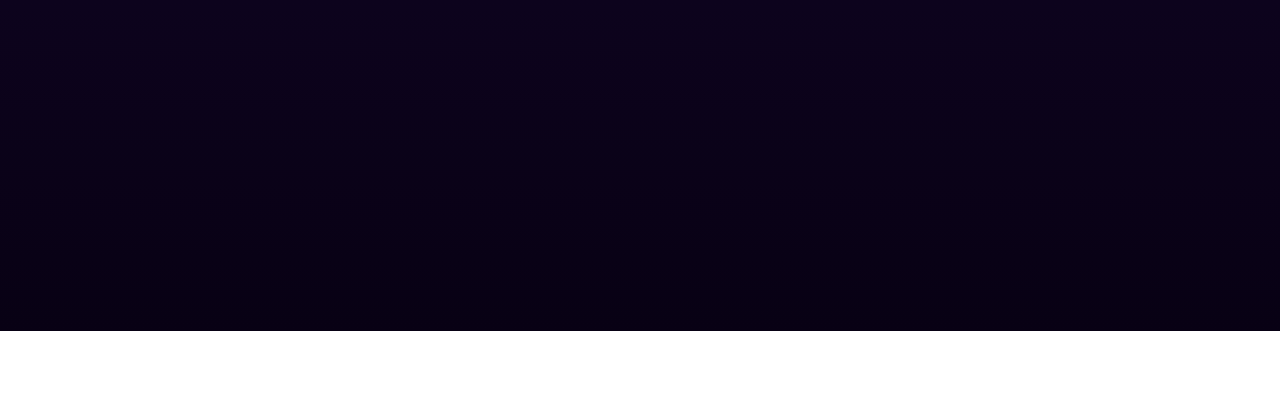
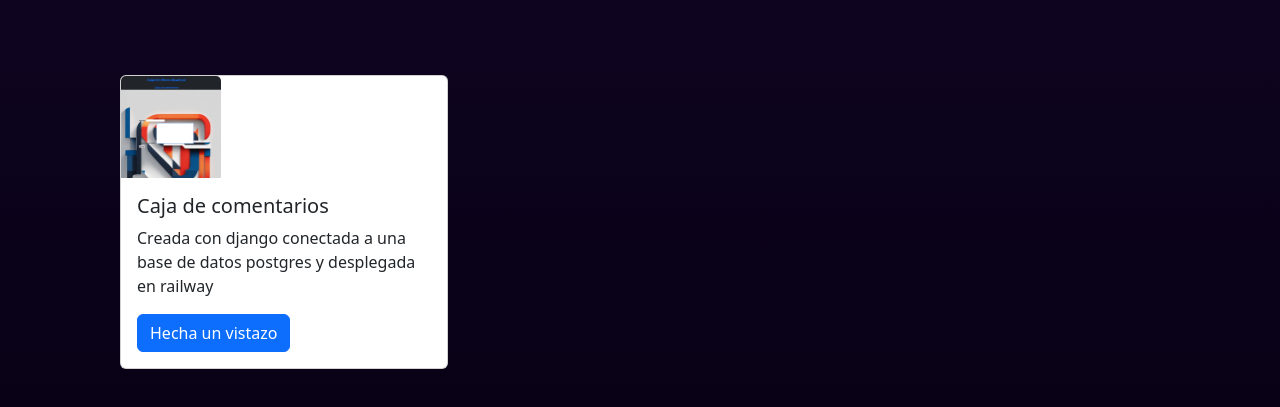
Before and after one commit to alejandroponce00/PortfolioReact, a Next.js app: page /posts/Proyectos in a window 1280 px wide. Shown: the part 959-1366 px from the top of the page. Before the commit the page ends 1290 px from the top, so only its background shows below. Built offline with nearby package versions, Linux system fonts and the light colour scheme; a web font is replaced by a local one.

Commit message:
agregado caja de comentarios a proyectos

```diff
--- a/src/app/posts/Proyectos/page.jsx
+++ b/src/app/posts/Proyectos/page.jsx
@@ -58,6 +58,14 @@
             direccion="/posts/contador_automatico"
           />
         </div>
+        <div>
+          <Cards
+            nombre="Caja de comentarios"
+            descripcion="Creada con django conectada a una base de datos postgres y desplegada en railway "
+            direccion="/posts/contador_automatico"
+            imagen="/imagenes/coment.png"
+          />
+        </div>
       </section>
 
       <ParticlesBackground2 />
```
Also changed, not shown: public/imagenes/coment.png (added).
